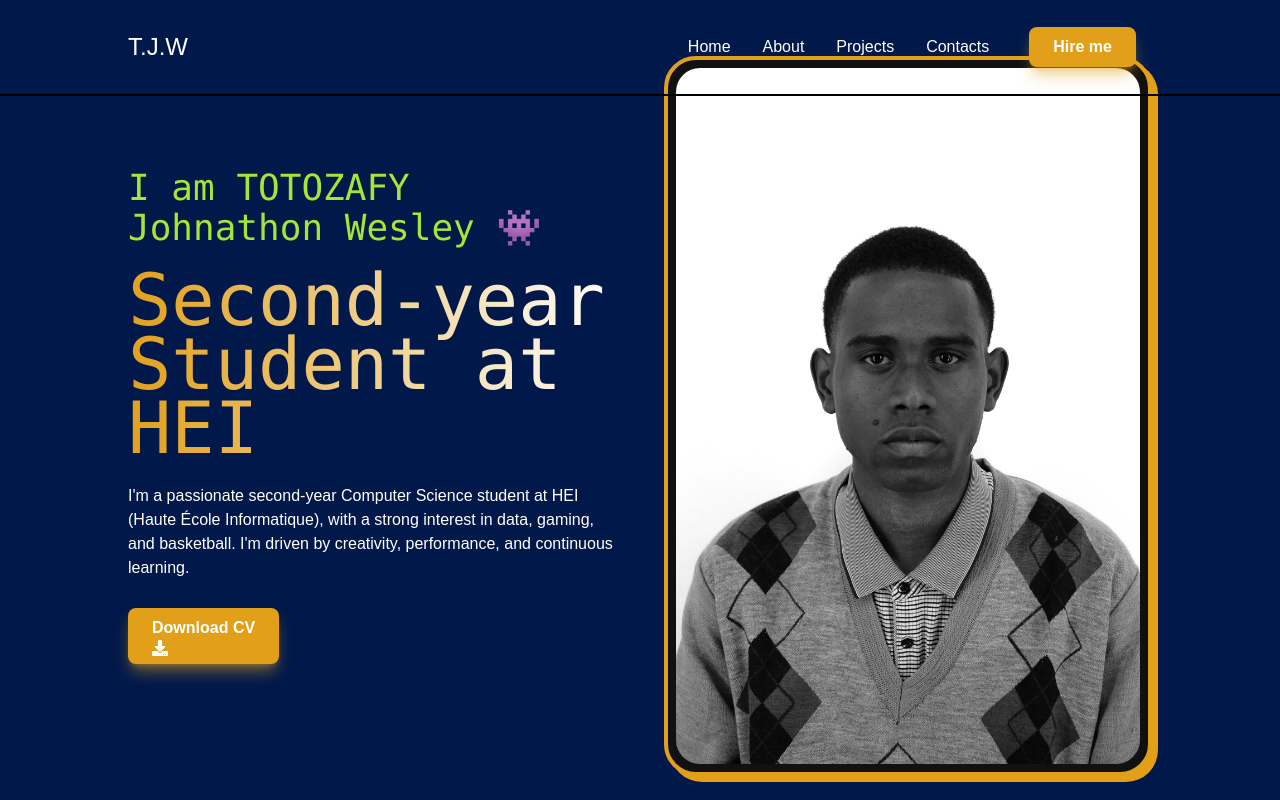
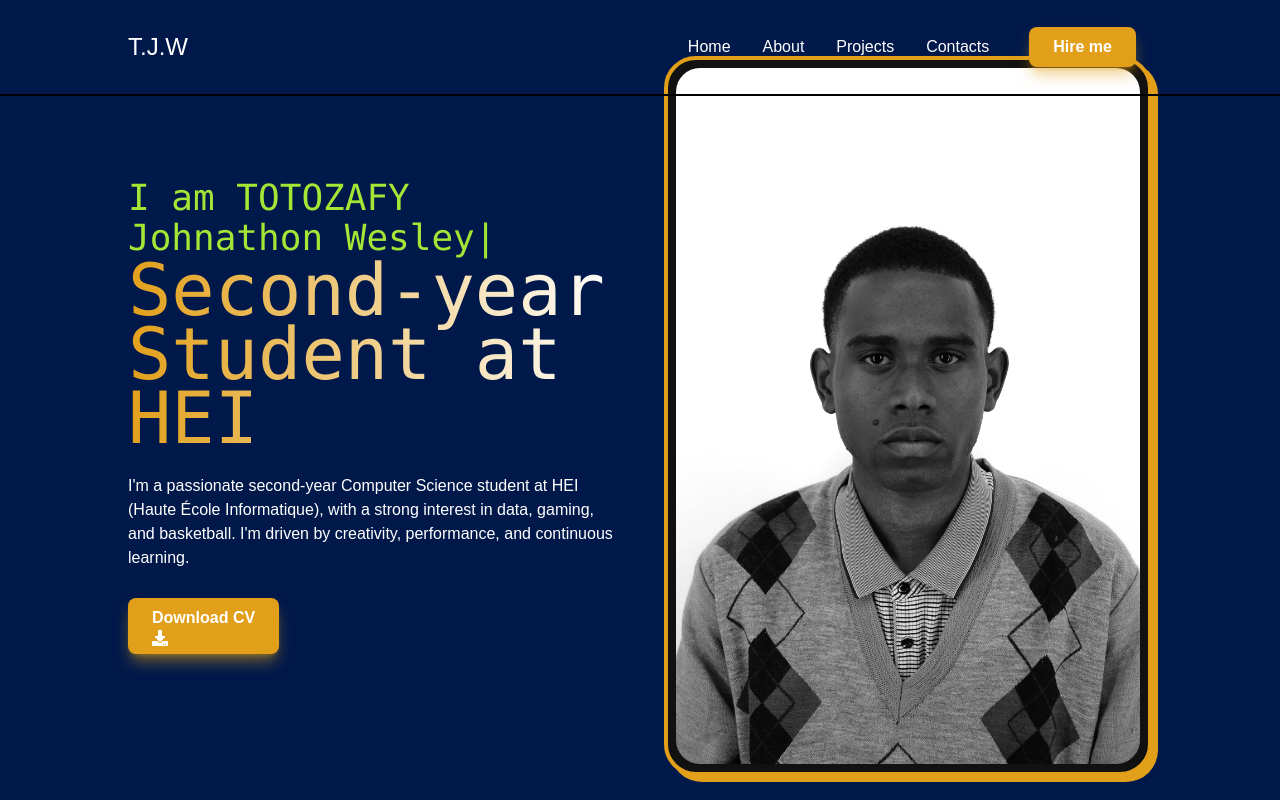
Before and after one commit to Johnathon47/first-portfolio, a Next.js app: page / in a window 1280 px wide. Shown: the top 800 px of the page. Built offline with nearby package versions, Linux system fonts and the light colour scheme; a web font is replaced by a local one.

Commit message:
feat: change the h1 for my fullName on typeAnimation

```diff
--- a/components/Home/Hero/Hero.tsx
+++ b/components/Home/Hero/Hero.tsx
@@ -1,6 +1,9 @@
+"use client"
+
 import { BaseInfo } from "@/Data/data";
 import Image from "next/image";
 import { FaDownload } from "react-icons/fa";
+import { TypeAnimation } from "react-type-animation";
 
 export default function Hero() {
     return (
@@ -10,9 +13,14 @@ export default function Hero() {
                     {/* Text Content */}
                     <div>
                         {/* Sub Heading */}
-                        <h1 className="text-2xl md:text-3xl lg:text-4xl mb-5 text-[#a3e635] font-mono">
-                            I am {BaseInfo.fullName} 👾
-                        </h1>
+                        <TypeAnimation
+                        className="text-2xl md:text-3xl lg:text-4xl mb-5 text-[#a3e635] font-mono"
+                        sequence={[
+                            `I am ${BaseInfo.fullName}`,
+                            500
+                        ]}
+                        repeat={Infinity}
+                        />
                         {/* Title*/}
                         <h1 className="text-bg text-3xl sm:text-4xl md:text-5xl lg:text-6xl xl:text-7xl font-mono md:leading-[3rem]
                         lg:leading-[3.5rem] xl:leading-[4rem] text-white">
```
